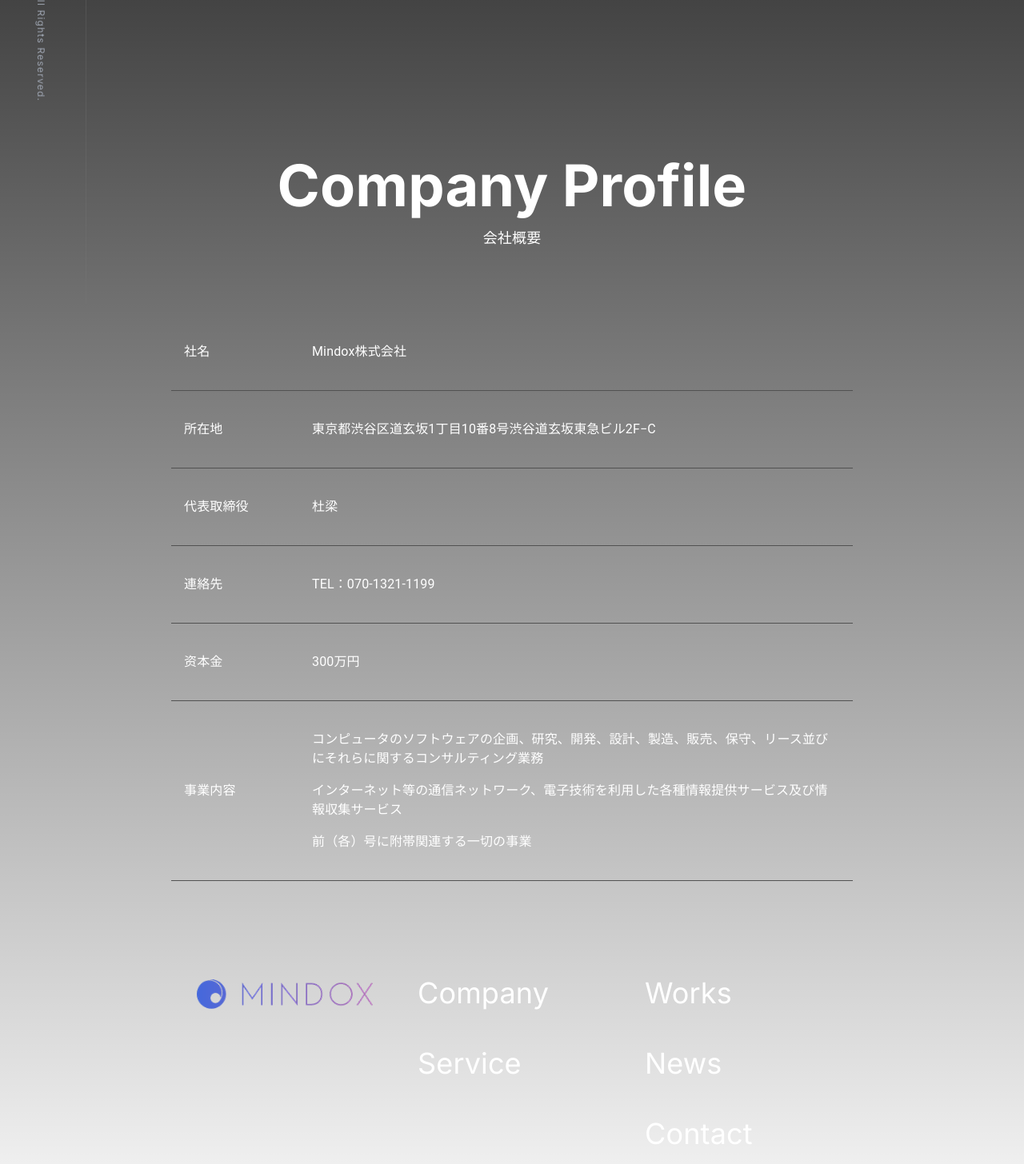
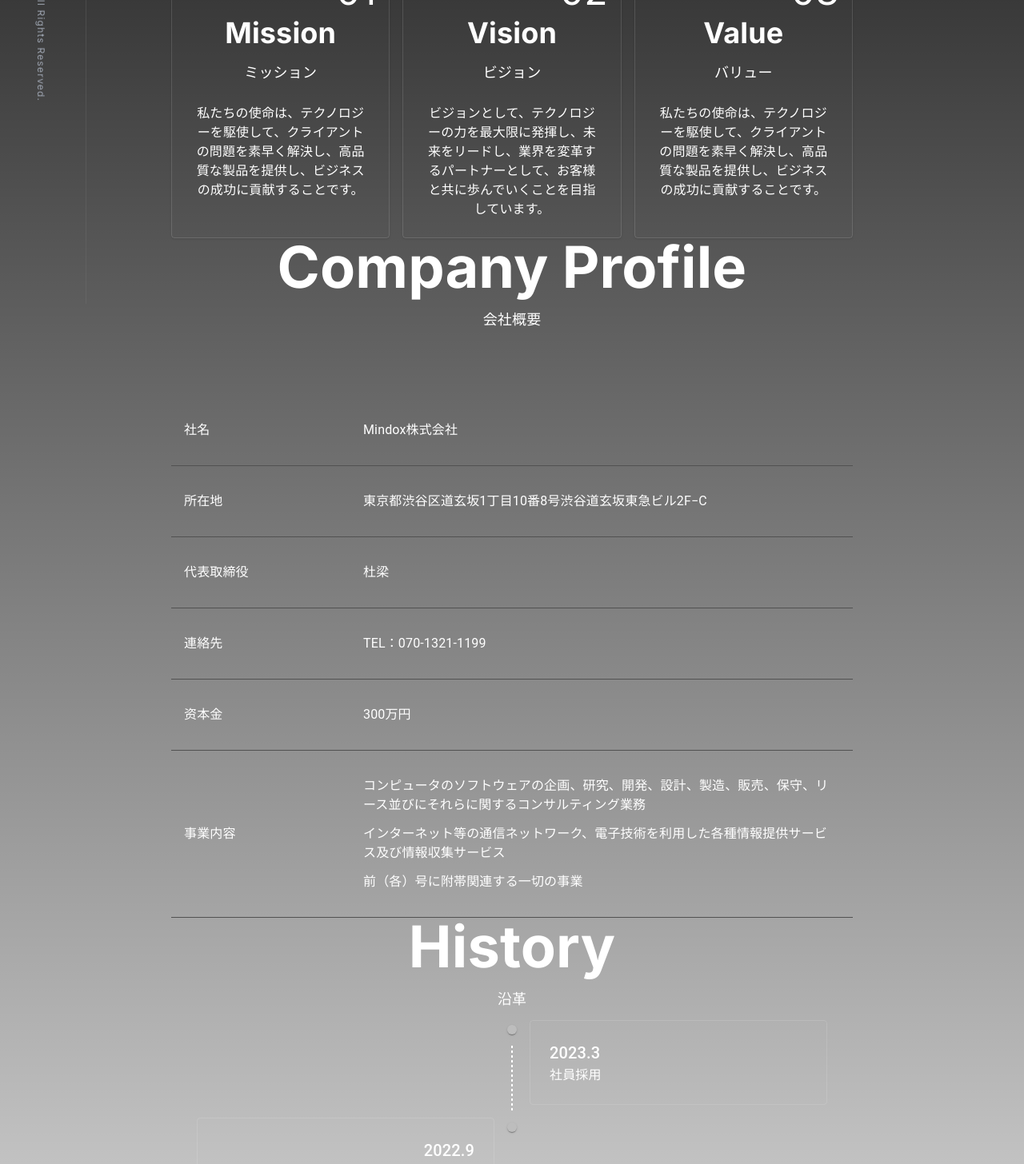
Before and after one commit to starduliang/mindox.jp, a Next.js app: page /company in a window 1280 px wide. Shown: the part 420-1876 px from the top of the page at 80% size. Built offline with nearby package versions, Linux system fonts and the light colour scheme.

Commit message:
add history, purpose to company

```diff
--- /dev/null
+++ b/app/company/History.tsx
@@ -0,0 +1,46 @@
+import React from 'react'
+import { Timeline, TimelineItem, TimelineSeparator, TimelineConnector, TimelineContent, TimelineDot } from '@mui/lab'
+import { Typography } from '@mui/material'
+
+const History = (): JSX.Element => {
+  const timelineData = [
+    { year: '2023.3', event: '社員採用' },
+    { year: '2022.9', event: '会社設立' }
+  ]
+
+  return (
+    <div>
+      <h1 className="text-center text-7xl font-bold"> History</h1>
+      <h2 className="mt-4 text-center text-lg">沿革</h2>
+      <Timeline position="alternate">
+        {timelineData.map((item, index) => (
+          <TimelineItem key={index}>
+            <TimelineSeparator>
+              <TimelineDot className="border-2 border-current bg-transparent" />
+              {index < timelineData.length - 1 && (
+                <TimelineConnector
+                  sx={{
+                    bgcolor: 'transparent',
+                    border: 'none',
+                    background: 'linear-gradient(to bottom, transparent 50%, currentColor 50%)',
+                    backgroundSize: '1px 6px'
+                  }}
+                />
+              )}
+            </TimelineSeparator>
+            <TimelineContent>
+              <div className="p-6 mb-1 border bg-transparent border-[color-border] border-1 rounded">
+                <Typography variant="h6" component="span">
+                  {item.year}
+                </Typography>
+                <Typography>{item.event}</Typography>
+              </div>
+            </TimelineContent>
+          </TimelineItem>
+        ))}
+      </Timeline>
+    </div>
+  )
+}
+
+export default History
--- a/app/company/Profile.tsx
+++ b/app/company/Profile.tsx
@@ -5,7 +5,7 @@
 import TableContainer from '@mui/material/TableContainer'
 import TableRow from '@mui/material/TableRow'
 
-function createData(name: string, value: string) {
+function createData(name: string, value: React.ReactNode | string) {
   return { name, value }
 }
 
@@ -17,13 +17,19 @@
   createData('资本金', '300万円'),
   createData(
     '事業内容',
-    'コンピュータのソフトウェアの企画、研究、開発、設計、製造、販売、保守、リース並びにそれらに関するコンサルティング業務\n\nインターネット等の通信ネットワーク、電子技術を利用した各種情報提供サービス及び情報収集サービス\n\n前（各）号に附帯関連する一切の事業'
+    <div className="flex flex-col gap-3">
+      <p>
+        コンピュータのソフトウェアの企画、研究、開発、設計、製造、販売、保守、リース並びにそれらに関するコンサルティング業務
+      </p>
+      <p>インターネット等の通信ネットワーク、電子技術を利用した各種情報提供サービス及び情報収集サービス</p>
+      <p>前（各）号に附帯関連する一切の事業</p>
+    </div>
   )
 ]
 
-const Profile = ({ className }: { className?: string }) => {
+const Profile = () => {
   return (
-    <section className={className ?? ''}>
+    <div>
       <h1 className="text-center text-7xl font-bold"> Company Profile</h1>
       <h2 className="mt-4 text-center text-lg">会社概要</h2>
       <TableContainer className="bg-transparent mt-20">
@@ -31,24 +37,18 @@
           <TableBody>
             {rows.map((row) => (
               <TableRow key={row.name}>
-                <TableCell component="th">
-                  <div className="py-4 w-32 text-base">{row.name}</div>
+                <TableCell component="th" className="border-b border-gray-400 border-b-1">
+                  <div className="py-4 w-24 md:w-48 text-base">{row.name}</div>
                 </TableCell>
                 <TableCell>
-                  <div className="py-4 text-base">
-                    {row.value.split('\n').map((line, index) => (
-                      <p className="py-1 " key={index}>
-                        {line}
-                      </p>
-                    ))}
-                  </div>
+                  <div className="py-4 text-base">{row.value}</div>
                 </TableCell>
               </TableRow>
             ))}
           </TableBody>
         </Table>
       </TableContainer>
-    </section>
+    </div>
   )
 }
 
--- /dev/null
+++ b/app/company/Purpose.tsx
@@ -0,0 +1,48 @@
+import React from 'react'
+
+const Purpose = () => {
+  const groupData = [
+    {
+      title: 'Mission',
+      subTitle: 'ミッション',
+      description: (
+        <p>
+          私たちの使命は、テクノロジーを駆使して、クライアントの問題を素早く解決し、高品質な製品を提供し、ビジネスの成功に貢献することです。
+        </p>
+      )
+    },
+    {
+      title: 'Vision',
+      subTitle: 'ビジョン',
+      description: (
+        <p>
+          ビジョンとして、テクノロジーの力を最大限に発揮し、未来をリードし、業界を変革するパートナーとして、お客様と共に歩んでいくことを目指しています。
+        </p>
+      )
+    },
+    {
+      title: 'Value',
+      subTitle: 'バリュー',
+      description: (
+        <p>
+          私たちの使命は、テクノロジーを駆使して、クライアントの問題を素早く解決し、高品質な製品を提供し、ビジネスの成功に貢献することです。
+        </p>
+      )
+    }
+  ]
+
+  return (
+    <div className={'grid md:grid-cols-3 gap-14 md:gap-4 '}>
+      {groupData.map((group, index) => (
+        <div key={index} className="relative text-center p-6 rounded shadow border border-[color-border] border-1 ">
+          <div className="text-5xl absolute -top-8 right-4">{String(index + 1).padStart(2, '0')}</div>
+          <h2 className="text-4xl font-bold">{group.title}</h2>
+          <h3 className="text-lg mt-4">{group.subTitle}</h3>
+          <div className="mt-6">{group.description}</div>
+        </div>
+      ))}
+    </div>
+  )
+}
+
+export default Purpose
--- a/app/company/page.tsx
+++ b/app/company/page.tsx
@@ -4,12 +4,16 @@
 
 import PageNav from '@/components/layouts/PageNav'
 import Profile from './Profile'
+import History from './History'
+import Purpose from './Purpose'
 
 const Company = () => {
   return (
-    <Container maxWidth="md" className="mt-56">
+    <Container maxWidth="md" className="mt-56 flex flex-col gap-[200px]">
       <PageNav title="Company" subTitle="会社情報" />
-      <Profile className="mt-[200px]" />
+      <Purpose />
+      <Profile />
+      <History />
     </Container>
   )
 }
--- a/app/layout.tsx
+++ b/app/layout.tsx
@@ -17,7 +17,7 @@
           <AppProvider>
             <Header />
             {children}
-            <Footer />
+            <Footer className="mt-48" />
           </AppProvider>
         </Theme>
       </body>
--- a/components/layouts/Footer.tsx
+++ b/components/layouts/Footer.tsx
@@ -11,13 +11,13 @@
   ['Works', 'News', 'Contact']
 ].map((group) => links.filter((link) => group.includes(link.name)))
 
-const Footer = () => {
+const Footer = ({ className }: { className?: string }) => {
   const theme = useTheme()
   const isSmallScreen = useMediaQuery(theme.breakpoints.down('sm'))
 
   return (
-    <Container maxWidth="md" className="gap-10">
-      <div className="text-left grid grid-cols-1 md:grid-cols-3 text-4xl mt-24">
+    <Container maxWidth="md" className={'gap-10 ' + className}>
+      <div className="text-left grid grid-cols-1 md:grid-cols-3 text-4xl">
         <div className="py-4 px-8">
           <Link href={'/'}>
             <Image
```
